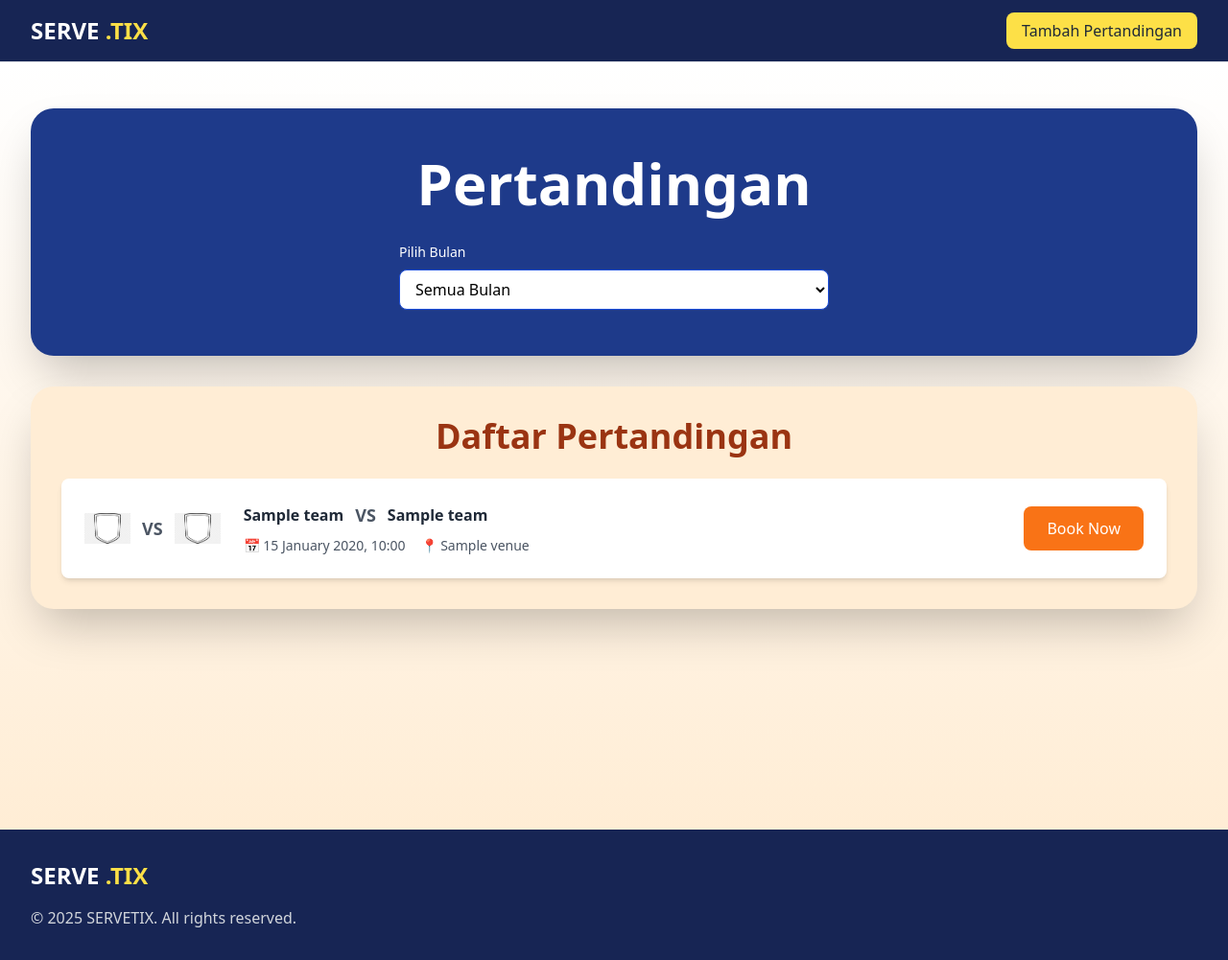
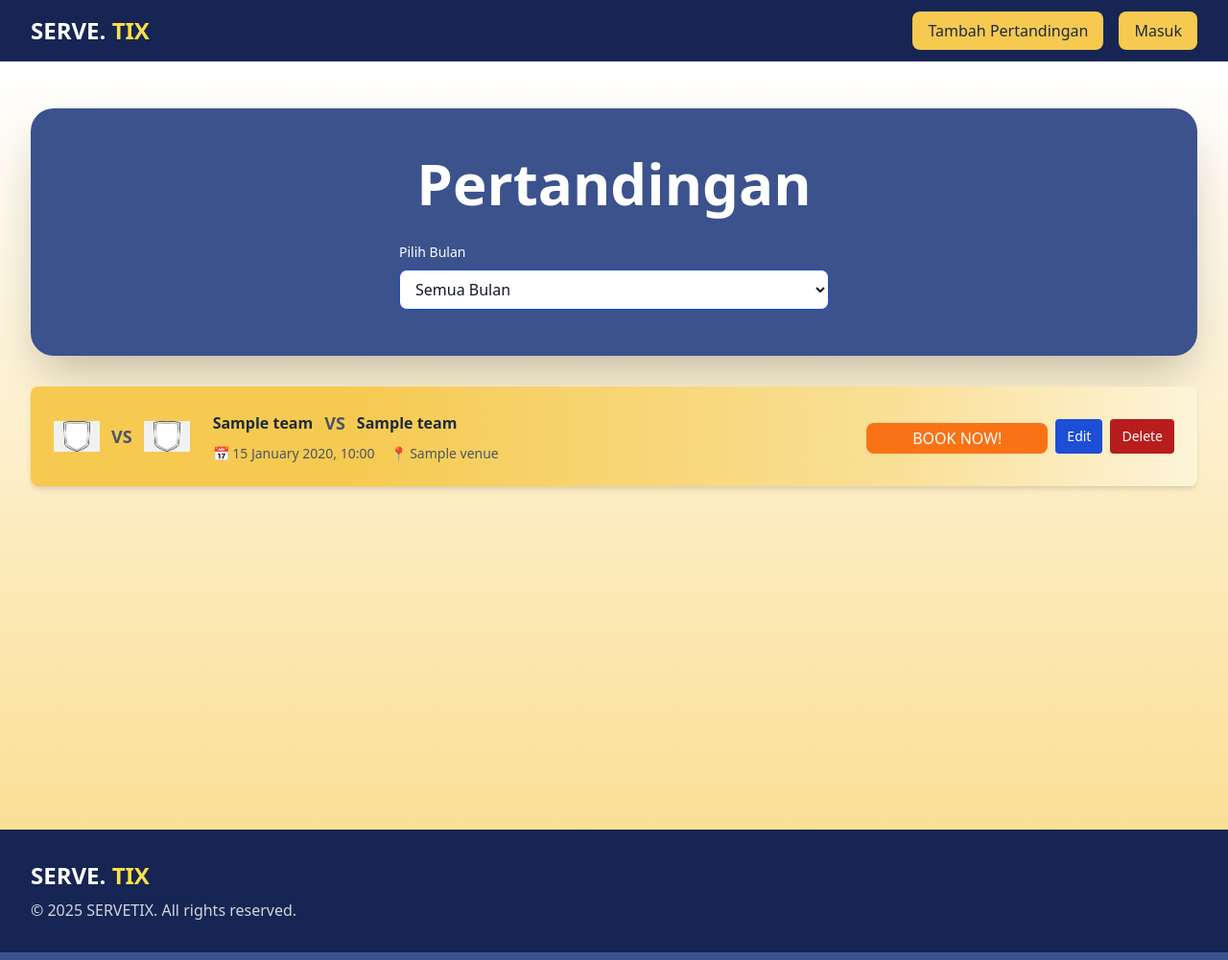
Before and after one commit to jebs-tech/bismillahmasukgoogle, a Django app: page / in a window 1280 px wide. Shown: the whole page at 96% size. Run offline with Django 5.2, Linux system fonts and the light colour scheme; a user stored in the database is signed in; tables that the repository leaves empty hold one stand-in row (values such as "Sample post"); some libraries are stand-ins or nearby versions.

Commit message:
Coba dah

```diff
--- a/matches/templates/match_filter.html
+++ b/matches/templates/match_filter.html
@@ -1,25 +1,16 @@
 {% load static %}
-<div class="bg-orange-100 rounded-xl sm:rounded-2xl md:rounded-3xl shadow-lg sm:shadow-xl md:shadow-2xl p-6 sm:p-8 overflow-hidden">
-    <h2 class="text-2xl sm:text-3xl md:text-4xl font-bold text-orange-800 text-center mb-6">Daftar Pertandingan</h2>
 
 {% if matches %}
 <div class="space-y-4">
     {% for match in matches %}
-        <div class="bg-white rounded-lg p-4 sm:p-6 shadow-md hover:shadow-lg transition duration-200">
-            <!-- MOBILE: STACKED VERSION -->
-            <div class="block sm:hidden">
-                <!-- Logo vs Logo - Center -->
+    <!-- MOBILE VERSION -->
+    <div class="bg-[linear-gradient(90deg,#F6CA50_27%,#F9DD8D_67%,#FADF95_74%,#FDF4D9_100%)] rounded-lg p-4 shadow-md hover:shadow-lg transition duration-200 block sm:hidden">
         <div class="flex justify-center items-center gap-4 mb-4">
-                    <img src="{% static 'images/default_team.png' %}"
-                         alt="{{ match.home_team.name }}"
-                         class="w-12 h-12 object-contain">
+            <img src="{% static 'images/default_team.png' %}" alt="{{ match.home_team.name }}" class="w-12 h-12 object-contain">
             <span class="text-lg font-bold text-gray-600">VS</span>
-                    <img src="{% static 'images/default_team.png' %}"
-                         alt="{{ match.away_team.name }}"
-                         class="w-12 h-12 object-contain">
+            <img src="{% static 'images/default_team.png' %}" alt="{{ match.away_team.name }}" class="w-12 h-12 object-contain">
         </div>
 
-                <!-- Nama vs Nama - Center -->
         <div class="text-center mb-3">
             <div class="flex justify-center items-center gap-3">
                 <span class="font-semibold text-gray-800">{{ match.home_team.name }}</span>
@@ -28,7 +19,6 @@
             </div>
         </div>
 
-                <!-- Tanggal & Lokasi - Center -->
         <div class="text-center text-sm text-gray-600 mb-4">
             <div class="flex flex-col gap-1">
                 <span>📅 {{ match.start_time|date:"d F Y, H:i" }}</span>
@@ -36,41 +26,41 @@
             </div>
         </div>
 
-                <!-- Tombol Book Now - Center -->
-                <div class="text-center">
-                    <a href="http://booking-system-temen.com"
-                       target="_blank"
-                       class="bg-orange-500 text-white px-6 py-3 rounded-lg hover:bg-orange-600 font-medium transition duration-200 inline-block">
-                       Book Now
+        <div class="flex flex-col gap-2">
+            <a href="#" class="bg-orange-500 text-white px-4 py-2 rounded-lg hover:bg-orange-600 font-medium transition duration-200 text-center">
+                BOOK NOW!
             </a>
+
+            {% if user.is_staff %}
+            <div class="flex gap-2 justify-center">
+                <button onclick="openDjangoFormModal('{% url 'match_edit' match.pk %}')" class="bg-blue-500 text-white px-3 py-2 rounded hover:bg-blue-600 text-sm">
+                    Edit
+                </button>
+                <button onclick="deleteMatch('{% url 'match_delete' match.pk %}', this)" class="bg-red-500 text-white px-3 py-2 rounded hover:bg-red-600 text-sm">
+                    Delete
+                </button>
+            </div>
+            {% endif %}
         </div>
     </div>
 
-            <!-- DESKTOP: HORIZONTAL VERSION -->
-            <div class="hidden sm:flex items-center justify-between gap-4">
-                <!-- KIRI: Logo vs Logo + Nama vs Nama + Info -->
+    <!-- DESKTOP VERSION -->
+    <div class="bg-[linear-gradient(90deg,#F6CA50_27%,#F9DD8D_67%,#FADF95_74%,#FDF4D9_100%)] rounded-lg p-4 sm:p-6 shadow-md hover:shadow-lg transition duration-200 hidden sm:block">
+        <div class="flex flex-col sm:flex-row items-start sm:items-center justify-between gap-4">
             <div class="flex-1 flex items-center gap-6">
-                    <!-- Logo vs Logo -->
                 <div class="flex items-center gap-3">
-                        <img src="{% static 'images/default_team.png' %}"
-                             alt="{{ match.home_team.name }}"
-                             class="w-12 h-12 object-contain">
+                    <img src="{% static 'images/default_team.png' %}" alt="{{ match.home_team.name }}" class="w-12 h-12 object-contain">
                     <span class="text-lg font-bold text-gray-600">VS</span>
-                        <img src="{% static 'images/default_team.png' %}"
-                             alt="{{ match.away_team.name }}"
-                             class="w-12 h-12 object-contain">
+                    <img src="{% static 'images/default_team.png' %}" alt="{{ match.away_team.name }}" class="w-12 h-12 object-contain">
                 </div>
 
-                    <!-- Nama vs Nama + Info -->
                 <div class="flex-1">
-                        <!-- Nama vs Nama -->
                     <div class="flex items-center gap-3 mb-2">
                         <span class="font-semibold text-gray-800">{{ match.home_team.name }}</span>
                         <span class="text-lg font-bold text-gray-600">VS</span>
                         <span class="font-semibold text-gray-800">{{ match.away_team.name }}</span>
                     </div>
 
-                        <!-- Tanggal & Lokasi -->
                     <div class="flex gap-4 text-sm text-gray-600">
                         <span>📅 {{ match.start_time|date:"d F Y, H:i" }}</span>
                         <span>📍 {{ match.venue.name|default:"Venue TBA" }}</span>
@@ -78,13 +68,20 @@
                 </div>
             </div>
 
-                <!-- KANAN: Tombol Book Now -->
-                <div class="flex-shrink-0">
-                    <a href="http://booking-system-temen.com"
-                       target="_blank"
-                       class="bg-orange-500 text-white px-4 sm:px-6 py-2 sm:py-3 rounded-lg hover:bg-orange-600 font-medium transition duration-200 whitespace-nowrap text-sm sm:text-base">
-                       Book Now
+            <div class="flex flex-col sm:flex-row gap-2 items-end">
+                <a href="#" class="bg-orange-500 text-white px-4 sm:px-12 py-2 sm:py-1 rounded-lg hover:bg-orange-600 font-medium transition duration-200 flex items-center justify-between min-w-[160px] sm:min-w-[180px] flex-shrink-0">
+                    <span>BOOK NOW!</span>
                 </a>
+                {% if user.is_staff %}
+                <div class="flex gap-2">
+                    <button onclick="openDjangoFormModal('{% url 'match_edit' match.pk %}')" class="bg-blue-700 text-white px-3 py-2 rounded hover:bg-blue-600 text-sm">
+                        Edit
+                    </button>
+                    <button onclick="deleteMatch('{% url 'match_delete' match.pk %}', this)" class="bg-red-700 text-white px-3 py-2 rounded hover:bg-red-600 text-sm">
+                        Delete
+                    </button>
+                </div>
+                {% endif %}
             </div>
         </div>
     </div>
@@ -93,7 +90,6 @@
 {% else %}
 <div class="text-center py-12">
     <img src="{% static 'images/empty.png' %}" class="mx-auto w-24 h-24 mb-4 object-contain" alt="No matches">
-        <p class="text-gray-500 text-lg">Tidak ada pertandingan yang sesuai dengan filter.</p>
+    <p class="text-gray-500 text-lg">Tidak ada pertandingan.</p>
 </div>
 {% endif %}
-</div>
--- a/matches/templates/match_list.html
+++ b/matches/templates/match_list.html
@@ -1,10 +1,10 @@
 {% extends "base.html" %}
 {% load static %}
 {% block content %}
-<div class="min-h-screen bg-gradient-to-b from-white to-orange-100 py-6 sm:py-8 md:py-12">
+<div class="min-h-screen bg-gradient-to-b from-white to-[#FADF95] py-6 sm:py-8 md:py-12">
     <div class="max-w-7xl mx-auto px-4 sm:px-6 lg:px-8">
         <!-- SATU FRAME BIRU TUA UNTUK HEADER + FILTER -->
-        <div class="bg-blue-900 rounded-xl sm:rounded-2xl md:rounded-3xl shadow-lg sm:shadow-xl md:shadow-2xl p-6 sm:p-8 md:p-12 mb-6 sm:mb-8">
+        <div class="bg-[#3B528D] rounded-xl sm:rounded-2xl md:rounded-3xl shadow-lg sm:shadow-xl md:shadow-2xl p-6 sm:p-8 md:p-12 mb-6 sm:mb-8">
             <!-- Header -->
             <div class="text-center mb-6 sm:mb-8">
                 <h1 class="text-3xl sm:text-4xl md:text-5xl lg:text-6xl font-bold text-white mb-3 sm:mb-4">Pertandingan</h1>
@@ -14,7 +14,7 @@
             <div class="max-w-md mx-auto">
                 <div>
                     <label class="block text-sm font-medium text-white mb-2">Pilih Bulan</label>
-                    <select name="month" id="monthFilter" class="w-full bg-white text-black-900 border border-blue-700 rounded-lg px-3 py-2 focus:outline-none focus:ring-2 focus:ring-orange-500">
+                    <select name="month" id="monthFilter" class="w-full bg-white text-gray-900 border border-blue-700 rounded-lg px-3 py-2 focus:outline-none focus:ring-2 focus:ring-orange-500">
                         <option value="">Semua Bulan</option>
                         <option value="1" {% if selected_month == "1" %}selected{% endif %}>Januari</option>
                         <option value="2" {% if selected_month == "2" %}selected{% endif %}>Februari</option>
@@ -41,9 +41,10 @@
 </div>
 
 <script>
-// AJAX script tetap
-document.getElementById('monthFilter').addEventListener('change', function() {
-    const month = this.value;
+// SUPER SIMPLE - Pakai JSON response
+document.addEventListener('change', function(e) {
+    if (e.target && e.target.id === 'monthFilter') {
+        const month = e.target.value;
         const url = new URL(window.location);
 
         if (month) {
@@ -52,23 +53,14 @@
             url.searchParams.delete('month');
         }
 
-    fetch(url, {
-        headers: {
-            'X-Requested-With': 'XMLHttpRequest'
+        console.log('🔍 Filtering by month:', month || 'all');
+
+        // Ganti URL dulu biar gak infinite loop
+        window.history.pushState({}, '', url);
+
+        // Reload page aja - SIMPLE & WORKING
+        window.location.reload();
     }
-    })
-    .then(response => response.text())
-    .then(html => {
-        window.history.pushState({}, '', url);
-        const tempDiv = document.createElement('div');
-        tempDiv.innerHTML = html;
-        const newContent = tempDiv.querySelector('#matchesContainer').innerHTML;
-        document.getElementById('matchesContainer').innerHTML = newContent;
-    })
-    .catch(error => {
-        console.error('Error:', error);
-        window.location.href = url;
-    });
 });
 </script>
 {% endblock %}
--- a/matches/urls.py
+++ b/matches/urls.py
@@ -4,4 +4,6 @@
 urlpatterns = [
     path('', views.match_list, name='match_list'),
     path('matches/create/', views.match_create, name='match_create'),
+    path('matches/<int:pk>/edit/', views.match_edit, name='match_edit'),
+    path('matches/<int:pk>/delete/', views.match_delete, name='match_delete'),
 ]
--- a/matches/views.py
+++ b/matches/views.py
@@ -1,40 +1,94 @@
-from django.shortcuts import render, redirect
+from django.shortcuts import render, redirect, get_object_or_404
 from django.contrib.auth.decorators import login_required, user_passes_test
-from .models import Match, Team, Venue
+from django.http import JsonResponse
+from .models import Match
 from .forms import MatchForm
-from django.http import JsonResponse
 
 def is_staff(user):
     return user.is_staff
 
 def match_list(request):
     matches = Match.objects.select_related('home_team', 'away_team', 'venue').order_by('start_time')
-
-    # FILTER BULAN DOANG
     month_filter = request.GET.get('month')
 
     if month_filter:
         matches = matches.filter(start_time__month=month_filter)
 
+    # AJAX request: return partial HTML only
+    if request.headers.get('x-requested-with') == 'XMLHttpRequest':
+        return render(request, 'match_filter.html', {
+            'matches': matches,
+            'selected_month': month_filter,
+        })
+
+    # Normal request: return full page
     return render(request, 'match_list.html', {
         'matches': matches,
-        'selected_month': month_filter,  # ← cuma ini doang
+        'selected_month': month_filter,
     })
 
 @login_required
 @user_passes_test(is_staff)
 def match_create(request):
     if request.method == 'POST':
+        print("🔵 CREATE POST request received")
+        print("POST data:", request.POST)
+
         form = MatchForm(request.POST)
         if form.is_valid():
-            form.save()
+            match = form.save()
+            print(f"✅ Match created: {match}")
+
             if request.headers.get('x-requested-with') == 'XMLHttpRequest':
                 return JsonResponse({'success': True})
             return redirect('match_list')
         else:
+            print(f"❌ Form validation errors: {form.errors}")
             if request.headers.get('x-requested-with') == 'XMLHttpRequest':
-                return JsonResponse({'success': False, 'errors': form.errors})
+                return JsonResponse({'success': False, 'errors': form.errors}, status=400)
     else:
         form = MatchForm()
 
     return render(request, 'match_form.html', {'form': form})
+
+@login_required
+@user_passes_test(is_staff)
+def match_edit(request, pk):
+    match = get_object_or_404(Match, pk=pk)
+
+    if request.method == 'POST':
+        print(f"🔵 EDIT POST request received for match {pk}")
+        print("POST data:", request.POST)
+
+        form = MatchForm(request.POST, instance=match)
+        if form.is_valid():
+            form.save()
+            print(f"✅ Match updated: {match}")
+
+            if request.headers.get('x-requested-with') == 'XMLHttpRequest':
+                return JsonResponse({'success': True})
+            return redirect('match_list')
+        else:
+            print(f"❌ Form validation errors: {form.errors}")
+            if request.headers.get('x-requested-with') == 'XMLHttpRequest':
+                return JsonResponse({'success': False, 'errors': form.errors}, status=400)
+    else:
+        form = MatchForm(instance=match)
+
+    return render(request, 'match_form.html', {'form': form})
+
+@login_required
+@user_passes_test(is_staff)
+def match_delete(request, pk):
+    match = get_object_or_404(Match, pk=pk)
+
+    if request.method == 'POST':
+        print(f"🔵 DELETE request received for match {pk}")
+        match.delete()
+        print(f"✅ Match deleted: {pk}")
+
+        if request.headers.get('x-requested-with') == 'XMLHttpRequest':
+            return JsonResponse({'success': True})
+        return redirect('match_list')
+
+    return render(request, 'match_delete.html', {'match': match})
--- a/templates/base.html
+++ b/templates/base.html
@@ -8,25 +8,28 @@
     <script src="https://cdn.tailwindcss.com"></script>
 </head>
 <body class="bg-gray-50">
-    <!-- NAVBAR NAVY TUA - SIMPLE -->
     <nav class="bg-blue-950 shadow-lg border-b">
         <div class="max-w-7xl mx-auto px-4 sm:px-6 lg:px-8">
             <div class="flex justify-between items-center h-16">
-                <!-- Logo SERVE.TIX yang bisa diklik ke homepage -->
                 <div class="flex items-center">
-                    <a href="http://localhost:8000" class="text-xl sm:text-2xl font-bold">
-                        <span class="text-white">SERVE</span>
-                        <span class="text-yellow-300">.TIX</span>
+                    <a href="#" class="text-xl sm:text-2xl font-bold">
+                        <span class="text-white">SERVE.</span>
+                        <span class="text-yellow-300">TIX</span>
                     </a>
                 </div>
 
-                <!-- Hanya tombol Tambah Pertandingan untuk staff -->
-                <div>
+                <div class="flex items-center gap-4">
                     {% if user.is_staff %}
-                    <a href="{% url 'match_create' %}" class="bg-yellow-300 text-gray-800 px-4 py-2 rounded-lg hover:bg-yellow-400 font-medium text-sm sm:text-base">
+                    <button onclick="openDjangoFormModal('{% url 'match_create' %}')"
+                            class="bg-[#F6CA50] text-gray-800 px-4 py-2 rounded-lg hover:bg-yellow-400 font-medium text-sm sm:text-base">
                         Tambah Pertandingan
+                    </button>
+                    {% endif %}
+
+                    <!-- TOMBOL MASUK DOANG -->
+                    <a href="#" class="bg-[#F6CA50] text-gray-800 px-4 py-2 rounded-lg hover:bg-yellow-400 font-medium text-sm sm:text-base">
+                        Masuk
                     </a>
-                    {% endif %}
                 </div>
             </div>
         </div>
@@ -35,19 +38,139 @@
     {% block content %}
     {% endblock %}
 
-    <!-- FOOTER -->
+    <div id="modalContainer"></div>
+
     <footer class="bg-blue-950 text-white py-6 sm:py-8">
-        <div class="max-w-7xl mx-auto px-4 sm:px-6 lg:px-8">
-            <div class="mb-4">
+    <div class="max-w-7xl mx-auto px-4 sm:px-6 lg:px-8">
+        <div class="flex flex-col">
+            <!-- SERVETIX - di atas -->
+            <div class="flex items-center mb-2">
                 <h2 class="text-xl sm:text-2xl font-bold">
-                    <span class="text-white">SERVE</span>
-                    <span class="text-yellow-300">.TIX</span>
+                    <span class="text-white">SERVE.</span>
+                    <span class="text-yellow-300">TIX</span>
                 </h2>
             </div>
+
+            <!-- Copyright - di bawah -->
             <div class="text-sm sm:text-base text-gray-300">
                 <p>© 2025 SERVETIX. All rights reserved.</p>
             </div>
         </div>
-    </footer>
+    </div>
+</footer>
+
+    <script>
+    // SCRIPT TETAP SAMA
+    window.modalFormURL = null;
+
+    function getCookie(name) {
+        const cookies = document.cookie.split(';');
+        for (let cookie of cookies) {
+            cookie = cookie.trim();
+            if (cookie.startsWith(name + '=')) {
+                return decodeURIComponent(cookie.substring(name.length + 1));
+            }
+        }
+        return null;
+    }
+
+    async function openDjangoFormModal(url) {
+        window.modalFormURL = url;
+        try {
+            const response = await fetch(url);
+            const html = await response.text();
+
+            document.getElementById('modalContainer').innerHTML = `
+                <div class="fixed inset-0 z-50 flex items-center justify-center bg-black bg-opacity-50 p-4" onclick="if(event.target === this) closeModal()">
+                    <div class="bg-white rounded-xl w-full max-w-2xl max-h-[90vh] overflow-y-auto" onclick="event.stopPropagation()">
+                        ${html}
+                    </div>
+                </div>
+            `;
+        } catch (error) {
+            alert('Error loading form');
+            window.location.href = url;
+        }
+    }
+
+    function closeModal() {
+        document.getElementById('modalContainer').innerHTML = '';
+        window.modalFormURL = null;
+    }
+
+    async function deleteMatch(url, button) {
+        if (!confirm('Yakin hapus pertandingan?')) return;
+
+        button.disabled = true;
+        button.textContent = 'Menghapus...';
+
+        try {
+            const response = await fetch(url, {
+                method: 'POST',
+                headers: {
+                    'X-Requested-With': 'XMLHttpRequest',
+                    'X-CSRFToken': getCookie('csrftoken'),
+                },
+            });
+
+            const data = await response.json();
+            if (data.success) {
+                const card = button.closest('.bg-\\[linear-gradient\\]');
+                card?.remove();
+                window.location.reload();
+            } else {
+                alert('Gagal menghapus');
+            }
+        } catch (error) {
+            alert('Network error');
+        } finally {
+            button.disabled = false;
+            button.textContent = 'Delete';
+        }
+    }
+
+    window.handleFormSubmit = async function(event) {
+        event.preventDefault();
+        const form = event.target;
+        const formData = new FormData(form);
+        const submitBtn = form.querySelector('button[type="submit"]');
+
+        submitBtn.disabled = true;
+        submitBtn.textContent = 'Menyimpan...';
+
+        try {
+            const response = await fetch(window.modalFormURL, {
+                method: 'POST',
+                body: formData,
+                headers: {
+                    'X-Requested-With': 'XMLHttpRequest',
+                    'X-CSRFToken': formData.get('csrfmiddlewaretoken'),
+                }
+            });
+
+            const data = await response.json();
+            if (data.success) {
+                closeModal();
+                window.location.reload();
+            } else {
+                alert('Error: ' + JSON.stringify(data.errors));
+            }
+        } catch (error) {
+            alert('Network error');
+        } finally {
+            submitBtn.disabled = false;
+            submitBtn.textContent = 'Simpan';
+        }
+    };
+
+    window.setupModalForm = function() {
+        const form = document.getElementById('modalForm');
+        if (form) form.onsubmit = window.handleFormSubmit;
+    };
+
+    document.addEventListener('keydown', function(e) {
+        if (e.key === 'Escape') closeModal();
+    });
+    </script>
 </body>
 </html>
```
Also changed, not shown: matches/templates/match_delete.html (added, +51 -0 lines), matches/templates/match_form.html (+29 -52 lines). Lines whose indentation alone changed are shown as unchanged.
